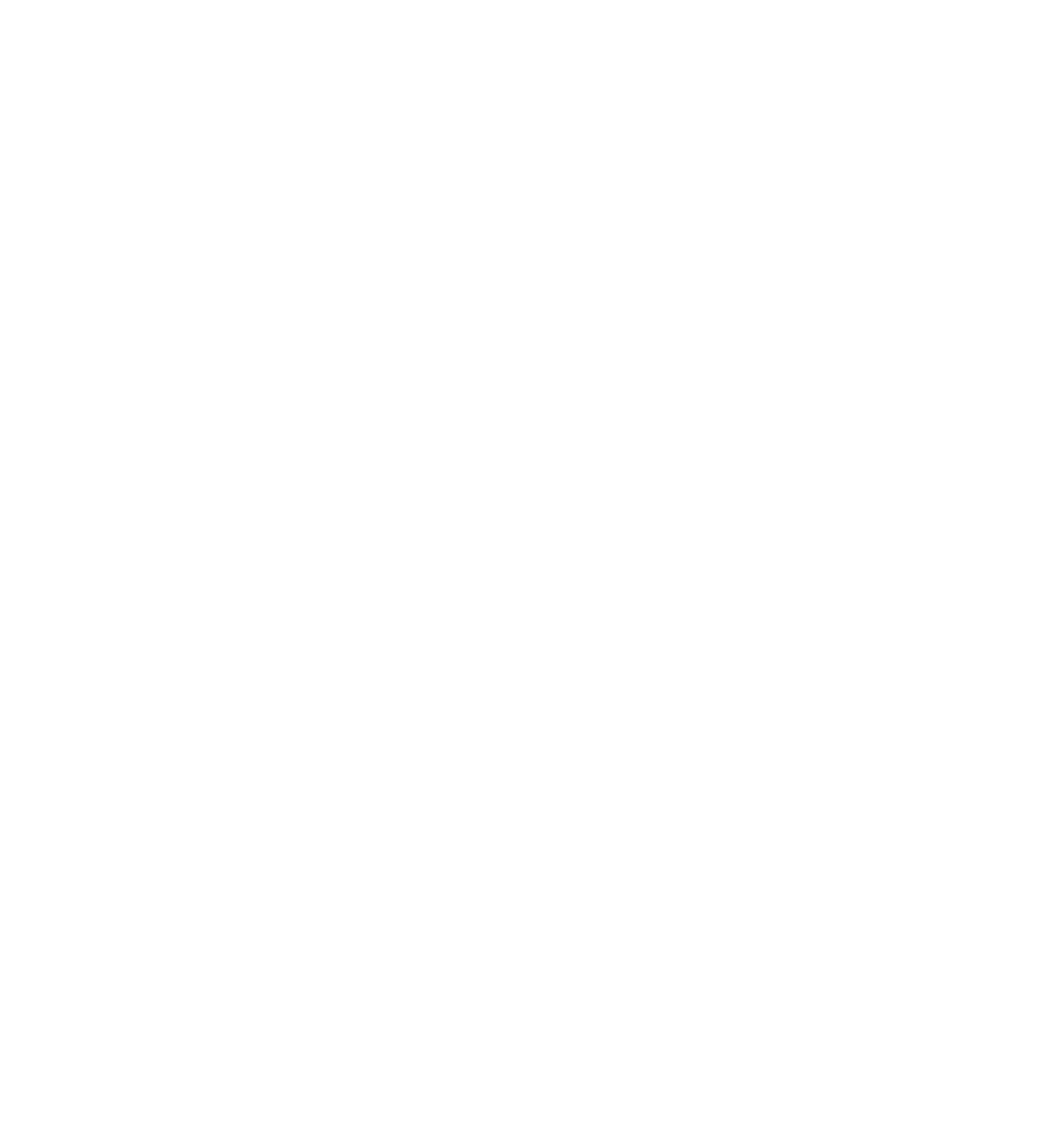
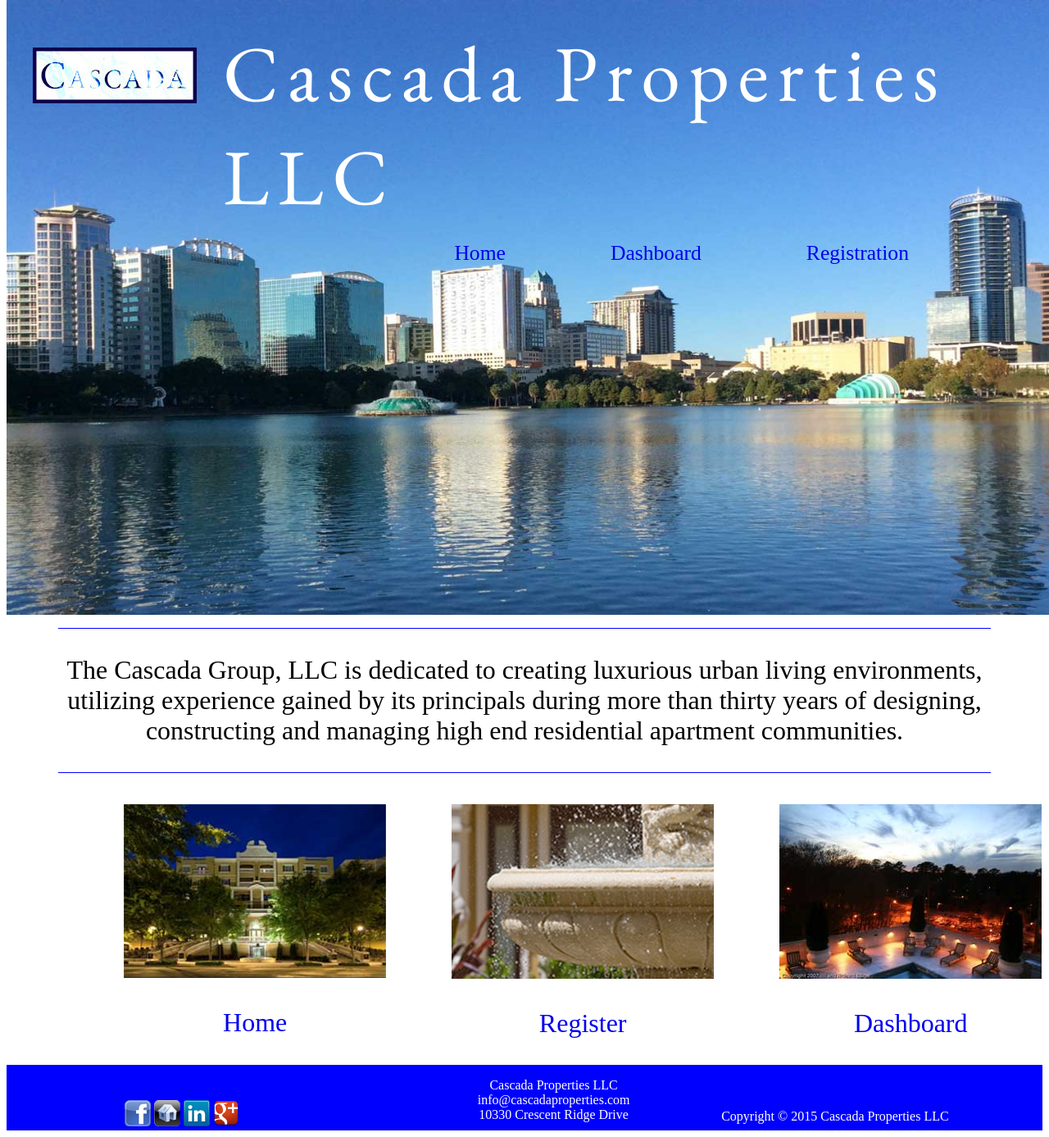
Before and after one commit to jocommitte/Committe_Justin_PWA-2, a PHP site: page /dashboard.html in a window 1280 px wide. Before the commit the page is empty. Shown: the whole page at 82% size. Before the commit the page ends 800 px from the top, so only its background shows below. Run offline with PHP 8.4, Linux system fonts and the light colour scheme; some libraries are stand-ins or nearby versions.

Commit message:
completeHome

```diff
--- a/Committe_Justin_PWA2/css/style.css
+++ b/Committe_Justin_PWA2/css/style.css
@@ -1,7 +1,7 @@
 .backgroundImage{
     position: absolute;
     width: 100%;
-    height:760px;
+    height: 750px;
     top: 0px;
     z-index: 1;
 }
@@ -9,11 +9,10 @@
     position: relative;
     z-index: 2500;
 }
-.c1,.c2,.c3{
-    float: left;
-}
+
 header{
-    height: 760px;
+height: 740px;
+
 }
 a{
     text-decoration: none;
@@ -24,23 +23,88 @@
 }
 .navigation{
     clear: both;
-    margin-left: 44%;
+    margin-left: 35%;
 
+}
+.wrapper{
+    margin: 0 auto;
+    font-family: 'futura';
 }
 .title{
     font-family: 'EB Garamond', serif;
-    font-size: 7em;
+    font-size: 6em;
+    font-weight: 200;
     color: white;
-    margin-bottom:0;
+    margin-bottom:0 ;
+    margin-top:0;
+    letter-spacing: .11em;
 }
 
 .nav > li{
     float: left;
-    margin: 0 3em;
+    padding: 0 2.5em;
     font-family: 'futura';
-    font-weight: 400;
+    font-weight: 200;
     font-size: 1.6em;
 }
 ul{
     list-style-type: none;
 }
+.missionStatement{
+    margin:0 5%;
+    border-top: 1px solid blue;
+    border-bottom: 1px solid blue;
+    margin-bottom: 3%;
+}
+#statement{
+    font-family: 'futura';
+    text-align: center;
+    font-weight: 200;
+    font-size: 2em;
+}
+.columns{
+    margin-left: 5%;
+    text-align: center;
+    font-weight: 100;
+
+}
+.c1,.c2,.c3{
+    float: left;
+    padding-left: 5em;
+    font-weight: 100;
+
+}
+.propName{
+    font-weight: 100;
+    font-size: 2em;
+}
+footer{
+    clear:both;
+    margin: 0 auto;
+    background-color: blue;
+    height: 80px;
+    width:100%;
+    font-family: 'futura';
+    font-weight: 200;
+
+}
+.icons{
+    float:left;
+    margin-top:2.7em;
+    margin-left: 9em;
+}
+.footNote{
+    margin-left:23%;
+    float:left;
+}
+.footNote > p{
+    text-align: center;
+    color: white;
+
+
+}
+.footRight{
+    padding-top: 2.4em;
+    color:white;
+    margin-left:69%;
+}
--- a/Committe_Justin_PWA2/dashboard.html
+++ b/Committe_Justin_PWA2/dashboard.html
@@ -1,10 +1,122 @@
-<!DOCTYPE html>
-<html>
-<head lang="en">
-    <meta charset="UTF-8">
-    <title></title>
+<!doctype html>
+
+<!--
+	This is the main index of the application
+
+	All your script tags should be at the bottom of this file
+
+	The only html element in the body is the container div
+	Your code should load your page templates into the container
+-->
+
+<html lang="en">
+<head>
+
+    <meta charset="utf-8">
+    <meta http-equiv="X-UA-Compatible" content="IE=edge,chrome=1">
+
+    <title>The Cascada Group</title>
+    <meta name="description" content="The Cascada Group - Olando Apartments">
+    <meta name="author" content="Justin Committe">
+    <!--  Mobile viewport optimized: j.mp/bplateviewport -->
+    <meta name="viewport" content="width=device-width, initial-scale=1.0">
+
+    <!-- CSS concatenated and minified via ant build script-->
+    <link rel="stylesheet" href="css/style.css?v=1">
+    <!-- end CSS-->
+    <link href='http://fonts.googleapis.com/css?family=EB+Garamond' rel='stylesheet' type='text/css'>
+    <link href='http://ufonts.com/fonts/futura.html' title='Futura Font Download - ufonts.com'>Futura Font Download - ufonts.com</link>
 </head>
+
 <body>
+<div class="wrapper">
+    <div class="bgImage">
+        <img src="images/background.jpg" class="backgroundImage">
+    </div>
+    <div class='content'>
+        <header>
+            <div class="logoTitle">
+                <h1 class="logo">
+                    <a href="index.html">
+                        <img src="images/logo.jpg" alt="Lake Eola, Orlando.  Site of new development">
+                    </a>
+                </h1>
+                <h1 class="title">Cascada Properties LLC</h1>
+            </div>
+            <div class="navigation">
+                <nav class="mainNav">
+                    <ul class="nav">
+                        <li>
+                            <a href="index.html">Home</a>
+                        </li>
+                        <li>
+                            <a href="dashboard.html">Dashboard</a>
+                        </li>
+                        <li>
+                            <a href="registration.html">Registration</a>
+                        </li>
+                    </ul>
+                </nav>
+            </div>
+        </header>
+    </div>
+    <section id="bottom">
+        <div class="missionStatement">
+            <h3 id="statement">The Cascada Group, LLC is dedicated to creating luxurious urban living
+                environments, utilizing experience gained by its principals during more than thirty years of designing,
+                constructing and managing high end residential apartment communities.</h3>
+        </div>
+        <div class="columns">
+            <div class="c1">
+                <a href="index.html">
+                    <img src="images/park1.jpg">
+                    <h3 class="propName">Home</h3>
+                </a>
+            </div>
+            <div class="c2">
+                <a href="registration.html">
+                    <img src="images/paces2.jpg">
+                    <h3 class="propName">Register</h3>
+                </a>
+            </div>
+            <div class="c3">
+                <a href="dashboard.html">
+                    <img src="images/2828red.jpg">
+                    <h3 class="propName">Dashboard</h3>
+                </a>
+            </div>
+        </div>
+    </section>
+    <footer>
+        <div class="icons">
+            <img id="fb" src="images/fb.png">
+            <img id="ws" src="images/walkscore.png">
+            <img src="images/linkedin.png" id="li">
+            <img id="gp" src="images/google-plus-icon.png">
+        </div>
+        <div class="footNote">
+            <p>
+                Cascada Properties LLC<br>
+                info@cascadaproperties.com<br>
+                10330 Crescent Ridge Drive
+            </p>
+        </div>
+        <div class="footRight">
+            <p>
+                Copyright &copy 2015 Cascada Properties LLC
+            </p>
+        </div>
+    </footer>
 
+</div>
+
+
+<!-- jquery -->
+<script src="//ajax.googleapis.com/ajax/libs/jquery/1.11.0/jquery.min.js"></script>
+<!-- plugins -->
+
+
+<!-- main -->
+<script type="text/javascript" src="js/main.js"></script>
 </body>
 </html>
```
Also changed, not shown: Committe_Justin_PWA2/index.html (+22 -2 lines), Committe_Justin_PWA2/registration.html (+117 -5 lines), Committe_Justin_PWA2/images/fb.png (added), Committe_Justin_PWA2/images/google-plus-icon.png (added), Committe_Justin_PWA2/images/linkedin.png (added), Committe_Justin_PWA2/images/walkScore.jpg (added), Committe_Justin_PWA2/images/walkscore.png (added).
